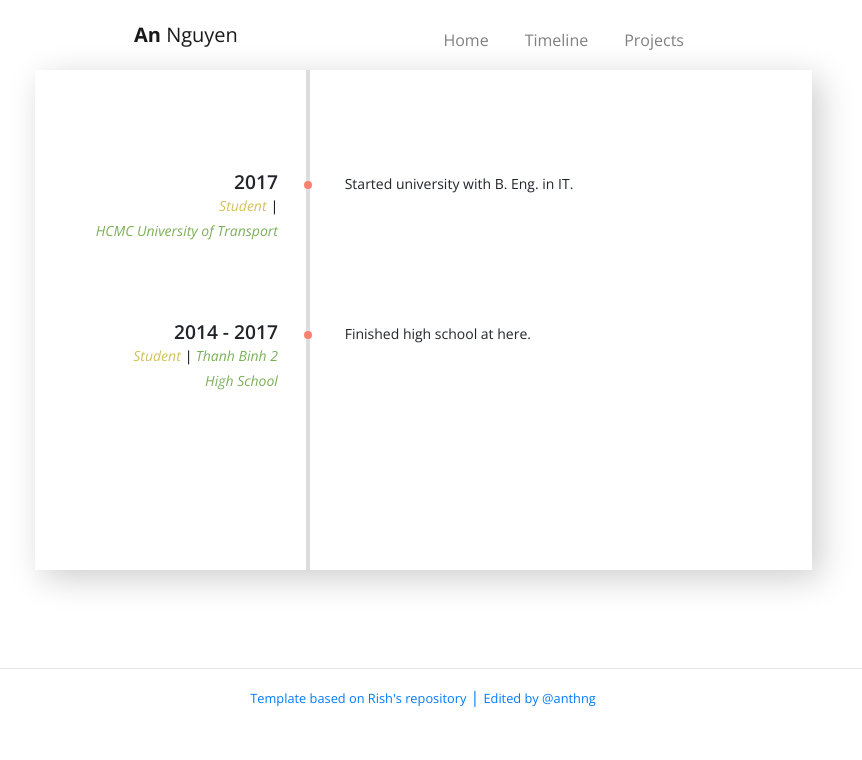
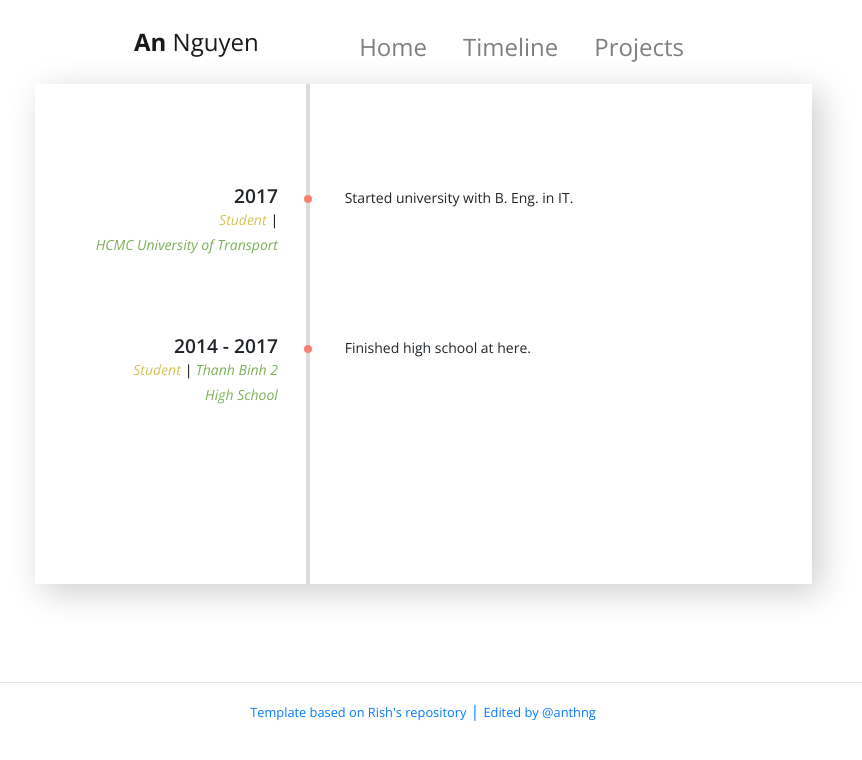
Before and after one commit to anthng/anthng.github.io, a Jekyll site: the page built from timeline.html, in a window 1280 px wide. Shown: the top 760 px of the page, without its empty margins (217-1079 px from the left). Built offline with Jekyll 4.4.1, drawn with Linux system fonts in a browser that asks for light colours.

Commit message:
update header

```diff
--- a/_includes/header.html
+++ b/_includes/header.html
@@ -1,14 +1,14 @@
 <!-- Header -->
 <nav id="navbar" class="navbar navbar-expand-md grey lighten-5 z-depth-1 navbar-light">
     <div class="container-fluid">
-    <a class="navbar-brand " href="/" style="font-weight: lighter;"><span style="font-weight: bold">An</span> Nguyen</a>
+    <a class="navbar-brand" href="/" style="font-weight: lighter; font-size: 24px"><span style="font-weight: bold">An</span> Nguyen</a>
       <button class="navbar-toggler" data-toggle="collapse" data-target="#navbarSupportedContent" aria-controls="navbarSupportedContent" aria-expanded="false" aria-label="Toggle navigation">
         <span class="navbar-toggler-icon"></span>
       </button>
       <div class="collapse navbar-collapse" id="navbarSupportedContent">
         <ul class="navbar-nav ml-auto flex-nowrap">
             {% for nav in site.data.nav %}
-            <li class="nav-item" style="padding-right: 20px;"><a href="{{nav.link}}" class="nav-link">{{nav.name}}</a></li>
+            <li class="nav-item" style="padding-right: 20px; font-size: 24px"><a href="{{nav.link}}" class="nav-link">{{nav.name}}</a></li>
             {% endfor %}
         </ul>
       </div>
```
